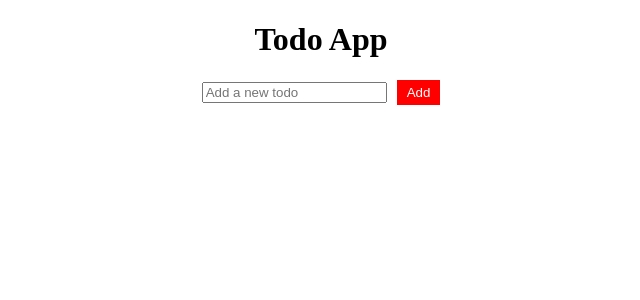
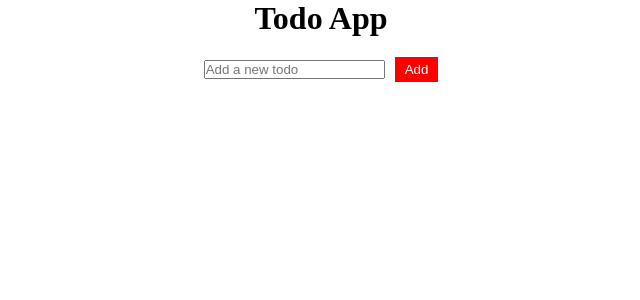
Before and after one commit to sayanghoshofficial/ToDo-App, a React (Create React App) app: page / in a window 1280 px wide. Shown: the top 300 px of the page, without its empty margins (319-959 px from the left). Built offline with nearby package versions, Linux system fonts and the light colour scheme.

Commit message:
create diffrent elemnt

```diff
--- a/src/components/TodoApp.js
+++ b/src/components/TodoApp.js
@@ -1,33 +1,21 @@
 import React from 'react';
 import { useValue } from '../context/context';
+import TodoForm from './TodoForm';
+import TodoItem from './TodoItem';
 
 function TodoApp() {
 
-    const { addTodo, toggleTodo, removeTodo, todos, todoText, setTodoText } = useValue();
+    const { todos } = useValue();
 
 
 
     return (
         <div className="todo-app">
             <h1>Todo App</h1>
-            <div className="todo-form">
-                <input
-                    type="text"
-                    placeholder="Add a new todo"
-                    value={todoText}
-                    onChange={(e) => setTodoText(e.target.value)}
-                    onKeyPress={(e) => {
-                        if (e.key === 'Enter') addTodo();
-                    }}
-                />
-                <button onClick={addTodo}>Add</button>
-            </div>
+            <TodoForm />
             <div className="todo-list">
                 {todos.map((todo, index) => (
-                    <div key={index} className={`todo-item ${todo.completed ? 'completed' : ''}`}>
-                        <span onClick={() => toggleTodo(index)}>{todo.text}</span>
-                        <button onClick={() => removeTodo(index)}>Delete</button>
-                    </div>
+                    <TodoItem key={index} todo={todo} index={index} />
                 ))}
             </div>
         </div>
--- /dev/null
+++ b/src/components/TodoForm.js
@@ -0,0 +1,22 @@
+import React from 'react'
+import { useValue } from '../context/context';
+
+const TodoForm = () => {
+    const{todoText,setTodoText,addTodo}= useValue();
+  return (
+    <div className="todo-form">
+                <input
+                    type="text"
+                    placeholder="Add a new todo"
+                    value={todoText}
+                    onChange={(e) => setTodoText(e.target.value)}
+                    onKeyPress={(e) => {
+                        if (e.key === 'Enter') addTodo();
+                    }}
+                />
+                <button onClick={addTodo}>Add</button>
+            </div>
+  )
+}
+
+export default TodoForm
--- /dev/null
+++ b/src/components/TodoItem.js
@@ -0,0 +1,14 @@
+import React from 'react'
+import { useValue } from '../context/context'
+
+const TodoItem = ({ todo, index }) => {
+    const { toggleTodo, removeTodo } = useValue();
+    return (
+        <div key={index} className={`todo-item ${todo.completed ? 'completed' : ''}`}>
+            <span onClick={() => toggleTodo(index)}>{todo.text}</span>
+            <button onClick={() => removeTodo(index)}>Delete</button>
+        </div>
+    )
+}
+
+export default TodoItem;
--- a/src/context/context.js
+++ b/src/context/context.js
@@ -23,7 +23,7 @@ function CustomItemProvider({ children }) {
     // Function to add a new todo
     const addTodo = () => {
         if (todoText.trim() !== '') {
-            setTodos([...todos, { text: todoText, completed: false }]);
+            setTodos([{ text: todoText, completed: false },...todos]);
             setTodoText('');
         }
     };
--- a/src/index.css
+++ b/src/index.css
@@ -1,3 +1,8 @@
+*{
+  padding: 0;
+  margin: 0;
+  box-sizing: border-box;
+}
 .todo-app {
   text-align: center;
 }
```
